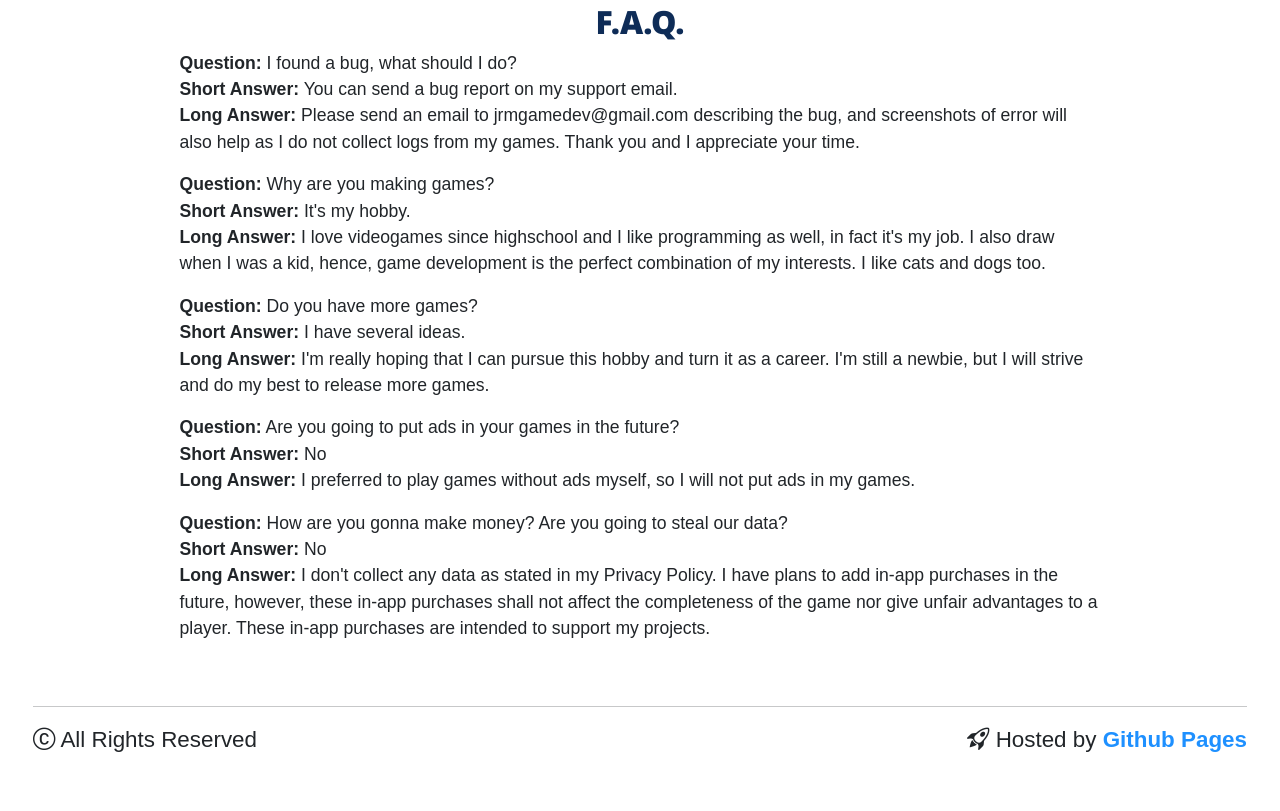
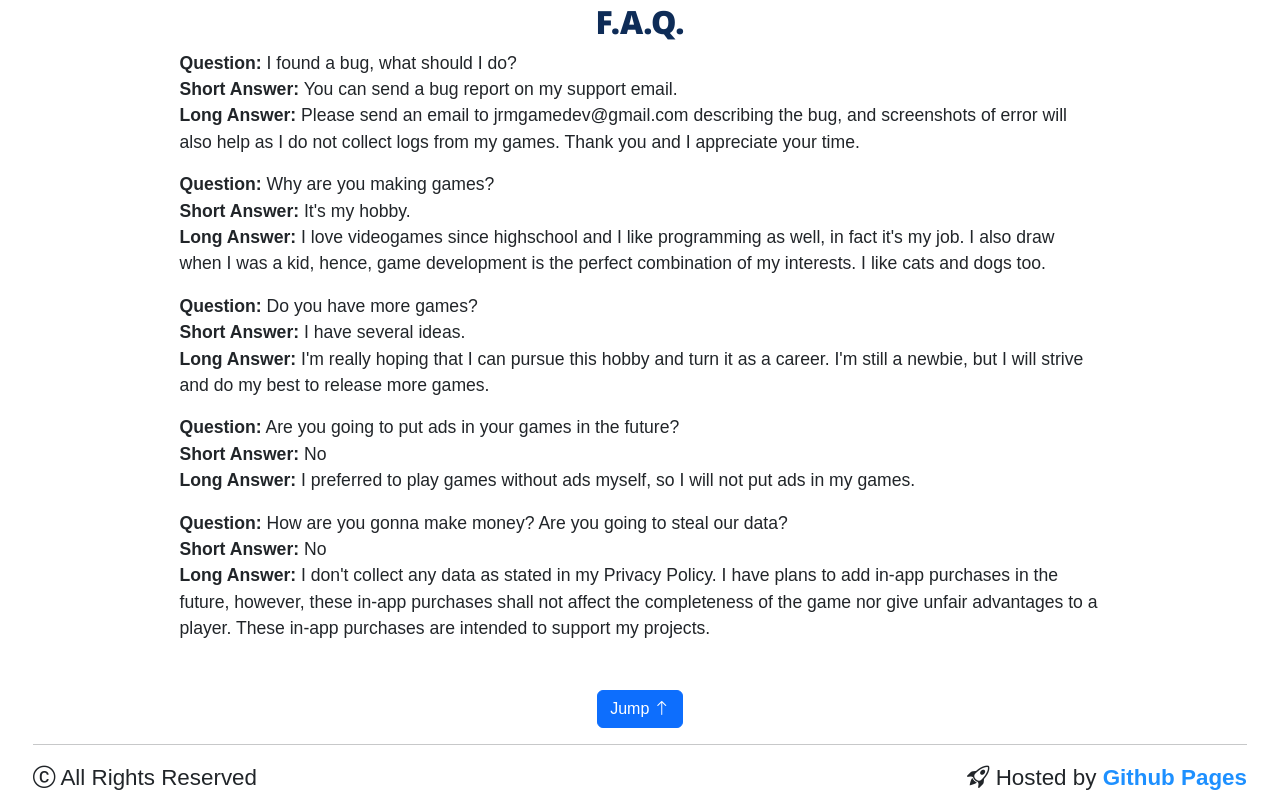
Before and after one commit to jrmgamedev/games, a plain HTML site: page index.html in a window 1280 px wide. Shown: the part 1453-2264 px from the top of the page. Before the commit the page ends 2230 px from the top, so only its background shows below. Drawn offline with nearby package versions, Linux system fonts and the light colour scheme.

Commit message:
Add jump to top button

```diff
--- a/index.html
+++ b/index.html
@@ -162,6 +162,7 @@
         </div>
     </section>
     <footer>
+        <button class="btn btn-primary" type="button" onclick="window.scrollTo(1, 0)">Jump <i class="bi bi-arrow-up"></i></button>
         <hr>
         <p class="float-start"><i class="bi bi-c-circle"></i> All Rights Reserved</p>
         <p class="float-end"><i class="bi bi-rocket-takeoff"></i> Hosted by <a href="https://pages.github.com/" target="_blank"><b>Github Pages</b></a></p>
```
